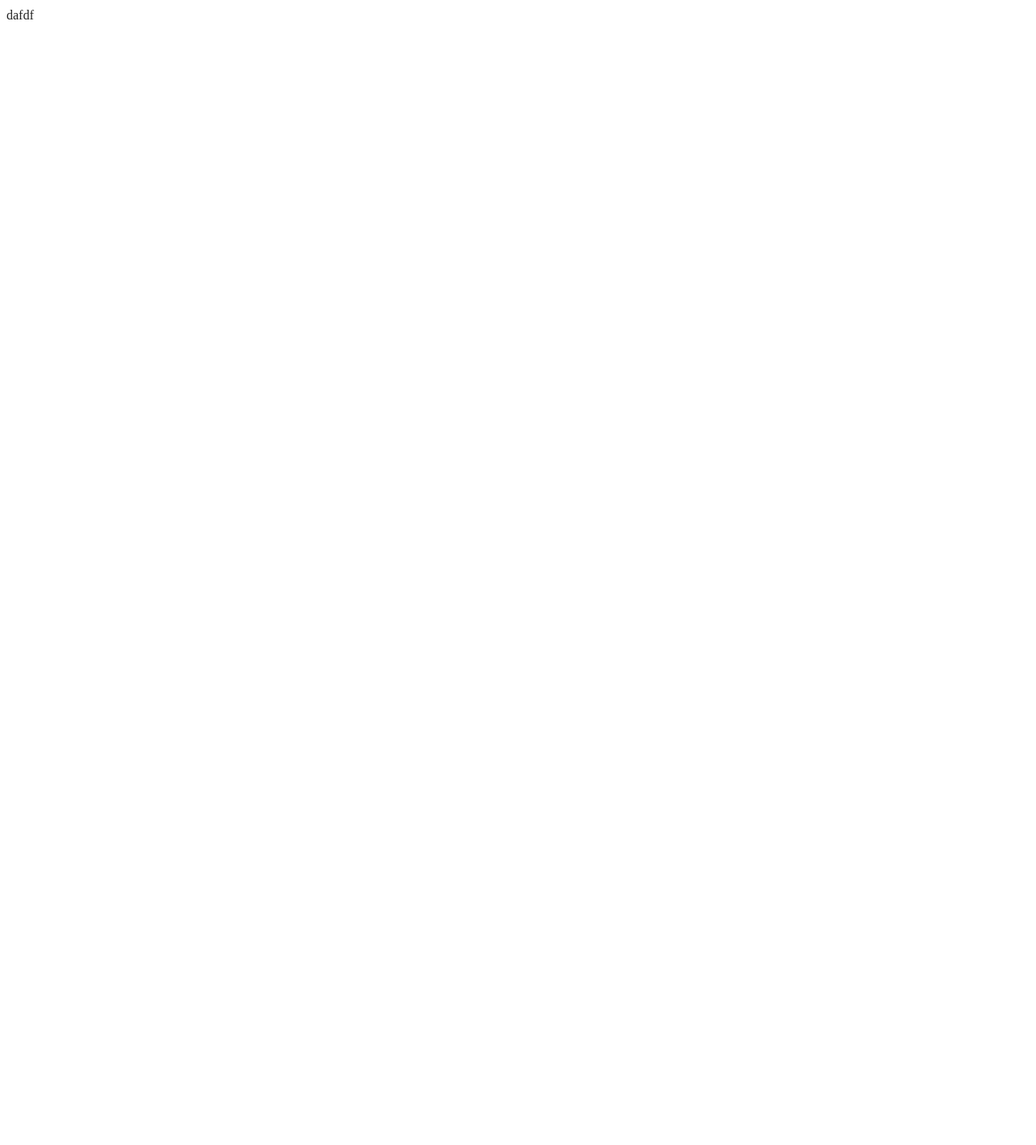
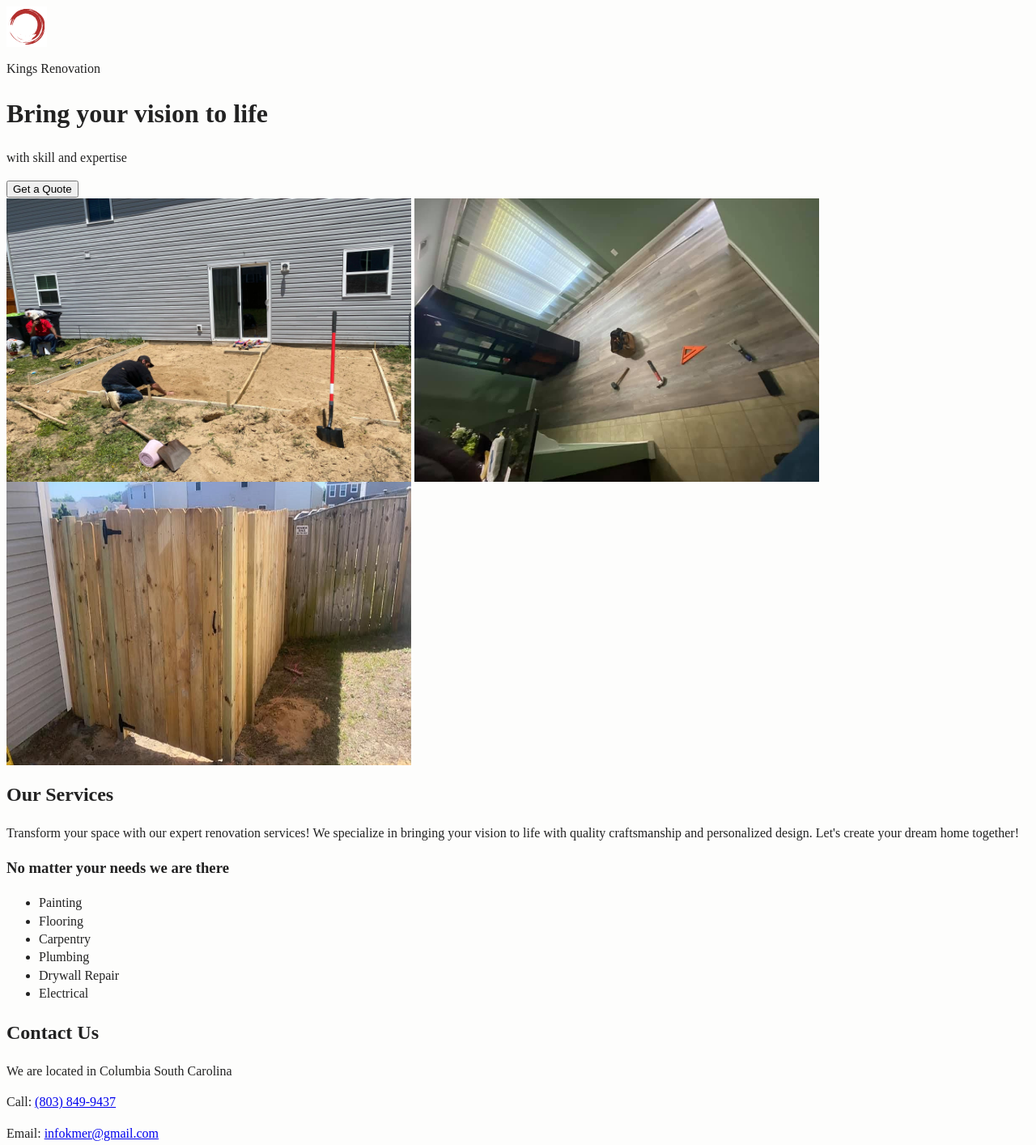
Before and after one commit to LunarShadow/kings_renovation, a website built with webpack: page index.html in a window 1280 px wide. Shown: the whole page at 81% size. Before the commit the page ends 800 px from the top, so only its background shows below. Built offline with nearby package versions, Linux system fonts and the light colour scheme.

Commit message:
Landing page detail

```diff
--- a/css/style.css
+++ b/css/style.css
@@ -1,36 +1,17 @@
-/*! HTML5 Boilerplate v9.0.0-RC1 | MIT License | https://html5boilerplate.com/ */
-
-/* main.css 3.0.0 | MIT License | https://github.com/h5bp/main.css#readme */
-/*
- * What follows is the result of much research on cross-browser styling.
- * Credit left inline and big thanks to Nicolas Gallagher, Jonathan Neal,
- * Kroc Camen, and the H5BP dev community and team.
- */
-
-/* ==========================================================================
-   Base styles: opinionated defaults
-   ========================================================================== */
-
 html {
+  background-color: #fdfdfc;
   color: #222;
   font-size: 1em;
   line-height: 1.4;
 }
 
-/*
- * Remove text-shadow in selection highlight:
- * https://twitter.com/miketaylr/status/12228805301
- *
- * Customize the background color to match your design.
- */
-
 ::-moz-selection {
-  background: #b3d4fc;
+  background: #fdfdfc;
   text-shadow: none;
 }
 
 ::selection {
-  background: #b3d4fc;
+  background: #fdfdfc;
   text-shadow: none;
 }
 
@@ -83,6 +64,8 @@ textarea {
 /* ==========================================================================
    Author's custom styles
    ========================================================================== */
+
+
 
 /* ==========================================================================
    Helper classes
@@ -197,7 +180,7 @@ textarea {
 
   a,
   a:visited {
-    text-decoration: underline;
+    text-decoration: none;
   }
 
   a[href]::after {
--- a/index.html
+++ b/index.html
@@ -20,13 +20,50 @@
 </head>
 
 <body>
-
+  <!--
+    Colors:
+    dark-red: b3302e
+    light-red: d32b29
+    white: fdfdfc
+  -->
   <!-- Menu/Header -->
+  <nav>
+    <div class="logo">
+      <img src="icon.svg" width="50" height="50" />
+      <p class="logoText">Kings Renovation</p>
+    </div>
+  </nav>
   <!-- Intro -->
-  <!-- Services -->
-  <!-- Contact --> dafdf
+  <div class="hero">
+    <div class="">
+      <h1>Bring your vision to life</h1>
+      <p>with skill and expertise</p>
+      <button>Get a Quote</button>
+    </div>
+    <div>
+      <img src="./img/install_patio.jpg" width="500" height="350"/>
+      <img src="./img/floor_install.jpg" width="500" height="350"/>
+      <img src="./img/fence.jpg" width="500" height="350"/>
+    </div>
+  </div>
+  <!-- About us -->
+  <h2> Our Services</h2>
+  <p>Transform your space with our expert renovation services! We specialize in bringing your vision to life with quality craftsmanship and personalized design. Let's create your dream home together!</p>
+  <h3>No matter your needs we are there</h3>
+  <ul>
+    <li>Painting</li>
+    <li>Flooring</li>
+    <li>Carpentry</li>
+    <li>Plumbing</li>
+    <li>Drywall Repair</li>
+    <li>Electrical</li>
+  </ul>
+  <!-- Contact -->
+  <h2> Contact Us</h2>
+  <p>We are located in Columbia South Carolina</p>
+  <p>Call: <a href="tel:8038499437">(803) 849-9437</a></p>
+  <p>Email: <a href="mailto:infokmer@gmail.com">infokmer@gmail.com</a></p>
   <script src="js/app.js"></script>
-
 </body>
 
 </html>
```
Also changed, not shown: img/broken_tile.jpg (renamed from img/PHOTO-2024-03-18-19-29-24.jpg), img/climb_latter.jpg (renamed from img/PHOTO-2024-03-18-19-29-26.jpg), img/fence.jpg (renamed from img/PHOTO-2024-03-18-19-31-49.jpg), img/fixed_tile.jpg (renamed from img/PHOTO-2024-03-18-19-29-25.jpg), img/floor_install.jpg (renamed from img/PHOTO-2024-03-18-19-30-57.jpg), img/install_patio.jpg (renamed from img/PHOTO-2024-03-18-19-29-27.jpg), img/insulation_restore.jpg (renamed from img/PHOTO-2024-03-18-19-30-39.jpg), img/insullation_install.jpg (renamed from img/PHOTO-2024-03-18-19-30-23.jpg), 1 other file.
